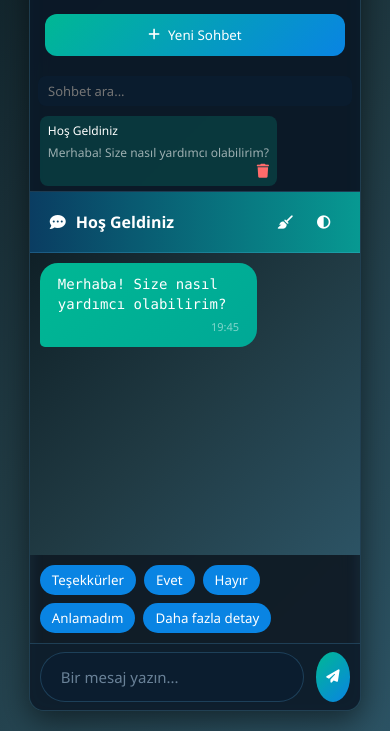
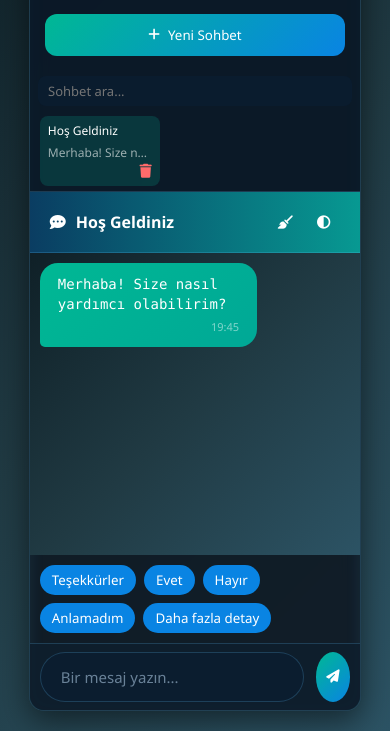
Before and after one commit to MOzcelik14/ILEFBotHTML, a plain HTML site: page index.html in a window 390 px wide. Shown: the part 153-884 px from the top of the page. Drawn offline with Linux system fonts and the light colour scheme.

Commit message:
Update index.html

```diff
--- a/index.html
+++ b/index.html
@@ -108,14 +108,23 @@ body.light .short-replies button{background:#90e0ef;color:#111;}
     }
 
     .chat-item {
-        min-width: 120px;
-        flex-shrink: 0;
+        min-width: 120px; /* sabit genişlik */
+        max-width: 120px; /* tüm kutular aynı genişlikte */
+        flex: 0 0 120px;  /* küçülmesini engelle */
         font-size: 12px;
         padding: 6px 8px;
         border-radius: 8px;
         display: flex;
         flex-direction: column;
         justify-content: center;
+        overflow: hidden; /* taşan içerik gizlensin */
+    }
+
+    .chat-item-title,
+    .chat-item-preview {
+        white-space: nowrap;
+        overflow: hidden;
+        text-overflow: ellipsis; /* taşan yazıyı üç nokta yap */
     }
 
     .chat-main {
@@ -138,7 +147,6 @@ body.light .short-replies button{background:#90e0ef;color:#111;}
         box-sizing: border-box;
     }
 }
-
 
 
 </style>
```
